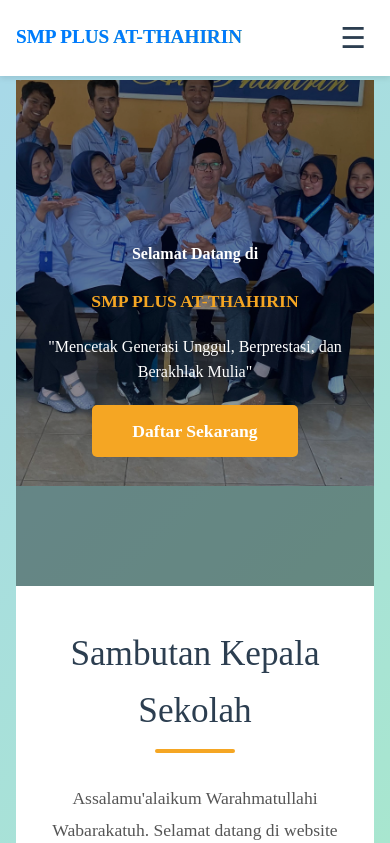
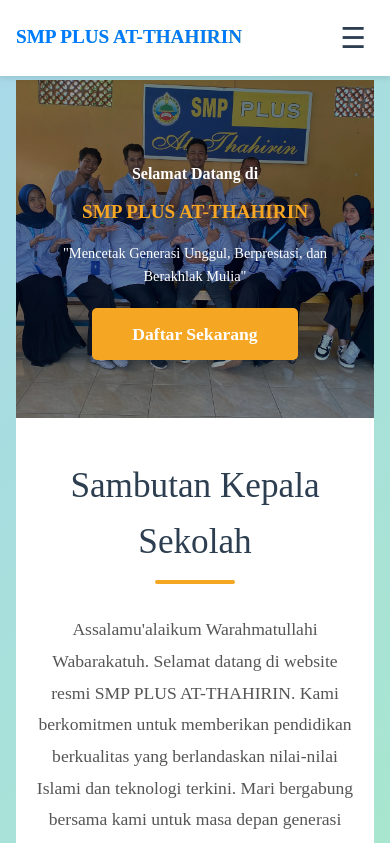
Before and after one commit to ardhiS/website-smp-at-thahirin, a React (Vite) app: page / in a window 390 px wide. Shown: the top 843 px of the page. Built offline with nearby package versions, Linux system fonts and the light colour scheme.

Commit message:
perbaikan photo hero section yang tidak pas,

```diff
--- a/src/components/HeroSection/HeroSection.css
+++ b/src/components/HeroSection/HeroSection.css
@@ -87,20 +87,47 @@
 
 /* Responsive adjustments */
 @media (max-width: 768px) {
+  .hero-section {
+    background-size: cover;
+    background-position: center center;
+    padding: 60px 15px;
+    min-height: 50vh; /* Kurangi tinggi untuk mobile */
+    height: 50vh; /* Set tinggi tetap untuk mobile */
+    overflow: hidden; /* Sembunyikan bagian gambar yang berlebih */
+  }
+
   .hero-title {
-    font-size: 2.5rem;
+    font-size: 2rem;
   }
   .hero-title__selamat-datang {
     font-size: 1rem;
   }
   .hero-title__smp-atthahirin {
-    font-size: 1.1rem;
+    font-size: 1.5rem;
   }
   .hero-subtitle {
     font-size: 1rem;
   }
+}
+
+/* Untuk layar yang sangat kecil */
+@media (max-width: 480px) {
   .hero-section {
-    padding: 60px 15px;
-    min-height: 60vh;
+    background-size: cover;
+    background-position: center center;
+    padding: 40px 10px;
+    min-height: 40vh;
+    height: 40vh;
+    overflow: hidden;
+  }
+
+  .hero-title {
+    font-size: 2rem;
+  }
+  .hero-title__smp-atthahirin {
+    font-size: 1.2rem;
+  }
+  .hero-subtitle {
+    font-size: 0.9rem;
   }
 }
```
